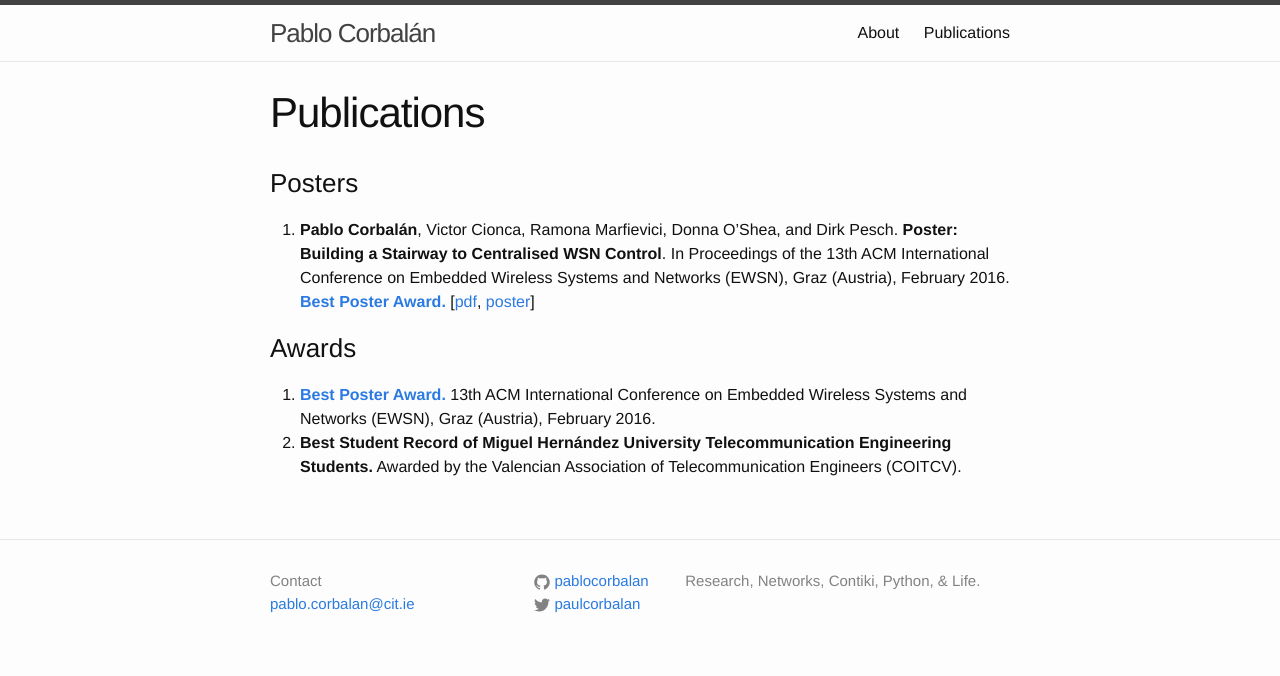
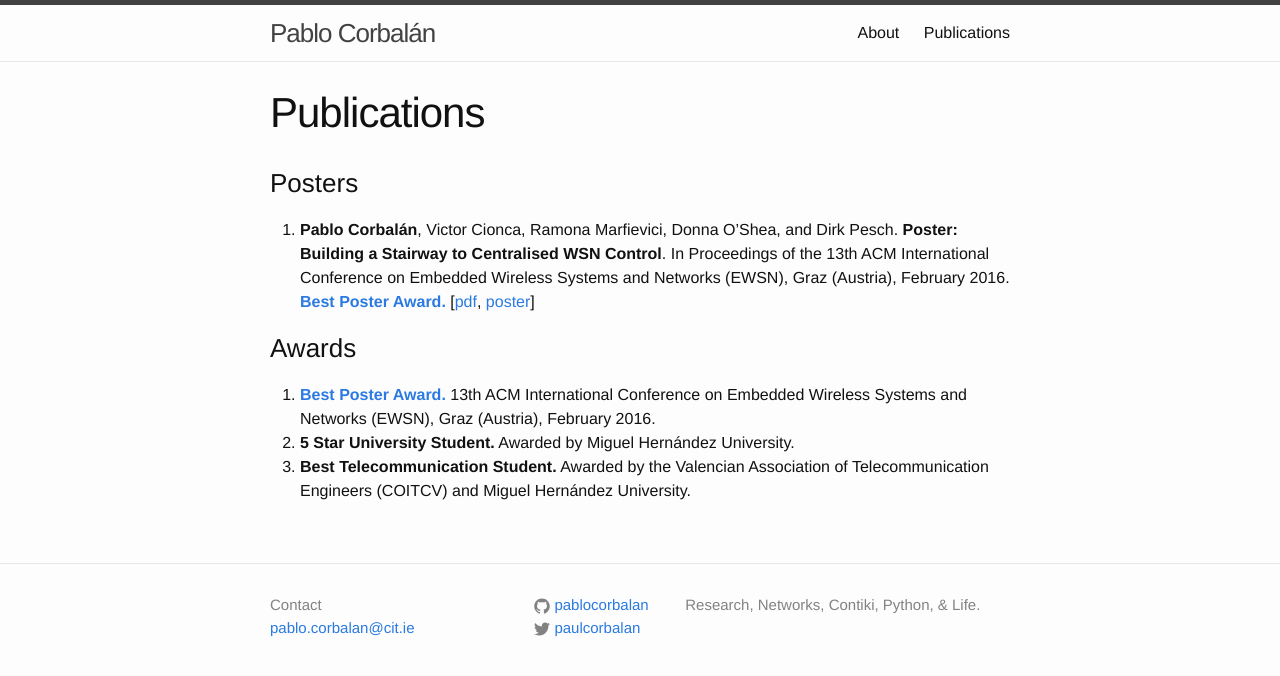
Before and after one commit to pablocorbalan/pablocorbalan.github.io, a Jekyll site: the page built from publications.md, in a window 1280 px wide. Shown: the top 676 px of the page. Built offline with Jekyll 4.4.1, drawn with Linux system fonts in a browser that asks for light colours.

Commit message:
Add 5 Star University Award and correct a couple of things

```diff
--- a/publications.md
+++ b/publications.md
@@ -10,4 +10,5 @@ permalink: /publications/
 
 ### Awards
 1. **[Best Poster Award.](http://www.iti.tugraz.at/EWSN2016/cms/index.php?id=36)** 13th ACM International Conference on Embedded Wireless Systems and Networks (EWSN), Graz (Austria), February 2016.
-2. **Best Student Record of Miguel Hernández University Telecommunication Engineering Students.** Awarded by the Valencian Association of Telecommunication Engineers (COITCV).
+2. **5 Star University Student.** Awarded by Miguel Hernández University.
+3. **Best Telecommunication Student.** Awarded by the Valencian Association of Telecommunication Engineers (COITCV) and Miguel Hernández University.
```
Also changed, not shown: _posts/2016-02-09-smog-poster-ewsn.md (+1 -1 lines).
